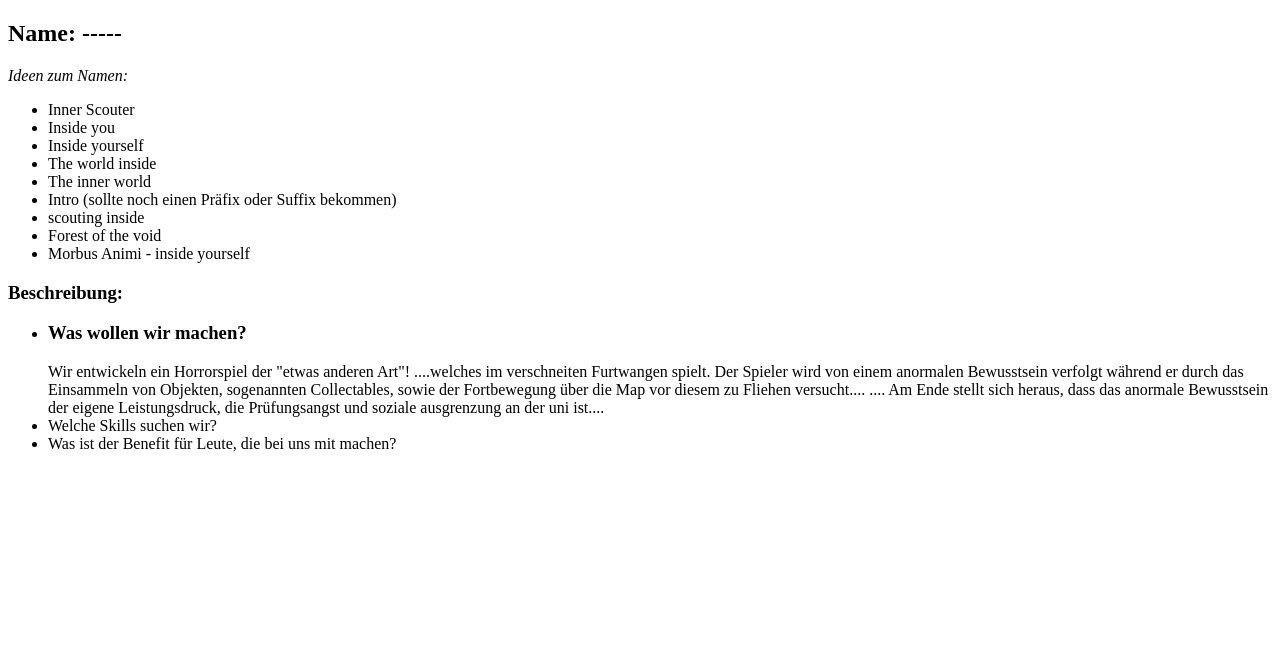
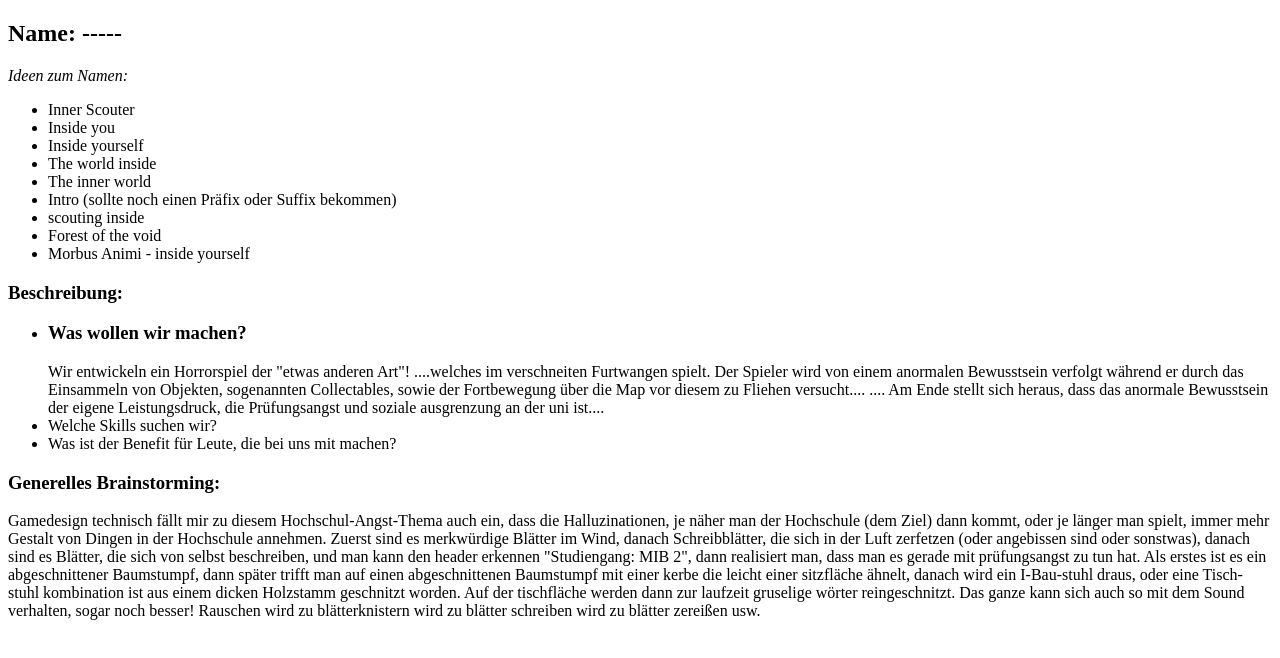
Before and after one commit to CalvinDO/Projektstudium, a plain HTML site: page index.html in a window 1280 px wide. Drawn offline with Linux system fonts and the light colour scheme.

Commit message:
general brainstorming

```diff
--- a/index.html
+++ b/index.html
@@ -64,7 +64,8 @@
                     anormalen Bewusstsein verfolgt während er durch das Einsammeln von Objekten, sogenannten
                     Collectables, sowie der Fortbewegung über die Map vor diesem zu Fliehen versucht....
 
-                    .... Am Ende stellt sich heraus, dass das anormale Bewusstsein der eigene Leistungsdruck, die Prüfungsangst und soziale ausgrenzung an der uni ist....
+                    .... Am Ende stellt sich heraus, dass das anormale Bewusstsein der eigene Leistungsdruck, die
+                    Prüfungsangst und soziale ausgrenzung an der uni ist....
 
                 </li>
                 <li>
@@ -76,6 +77,23 @@
             </ul>
         </list>
     </div>
+    <div>
+        <h3>
+            Generelles Brainstorming:
+        </h3>
+        Gamedesign technisch fällt mir zu diesem Hochschul-Angst-Thema auch ein, dass die Halluzinationen, je näher man
+        der Hochschule (dem Ziel) dann kommt, oder je länger man spielt, immer mehr Gestalt von Dingen in der Hochschule
+        annehmen. Zuerst sind es merkwürdige Blätter im Wind, danach Schreibblätter, die sich in der Luft zerfetzen
+        (oder angebissen sind oder sonstwas), danach sind es Blätter, die sich von selbst beschreiben, und man kann den
+        header erkennen "Studiengang: MIB 2", dann realisiert man, dass man es gerade mit prüfungsangst zu tun hat. Als
+        erstes ist es ein abgeschnittener Baumstumpf, dann später trifft man auf einen abgeschnittenen Baumstumpf mit
+        einer kerbe die leicht einer sitzfläche ähnelt, danach wird ein I-Bau-stuhl draus, oder eine Tisch-stuhl
+        kombination ist aus einem dicken Holzstamm geschnitzt worden. Auf der tischfläche werden dann zur laufzeit
+        gruselige wörter reingeschnitzt.
+        Das ganze kann sich auch so mit dem Sound verhalten, sogar noch besser! Rauschen wird zu blätterknistern wird zu
+        blätter schreiben wird zu blätter zereißen usw.
+
+    </div>
 
 </body>
 
```
